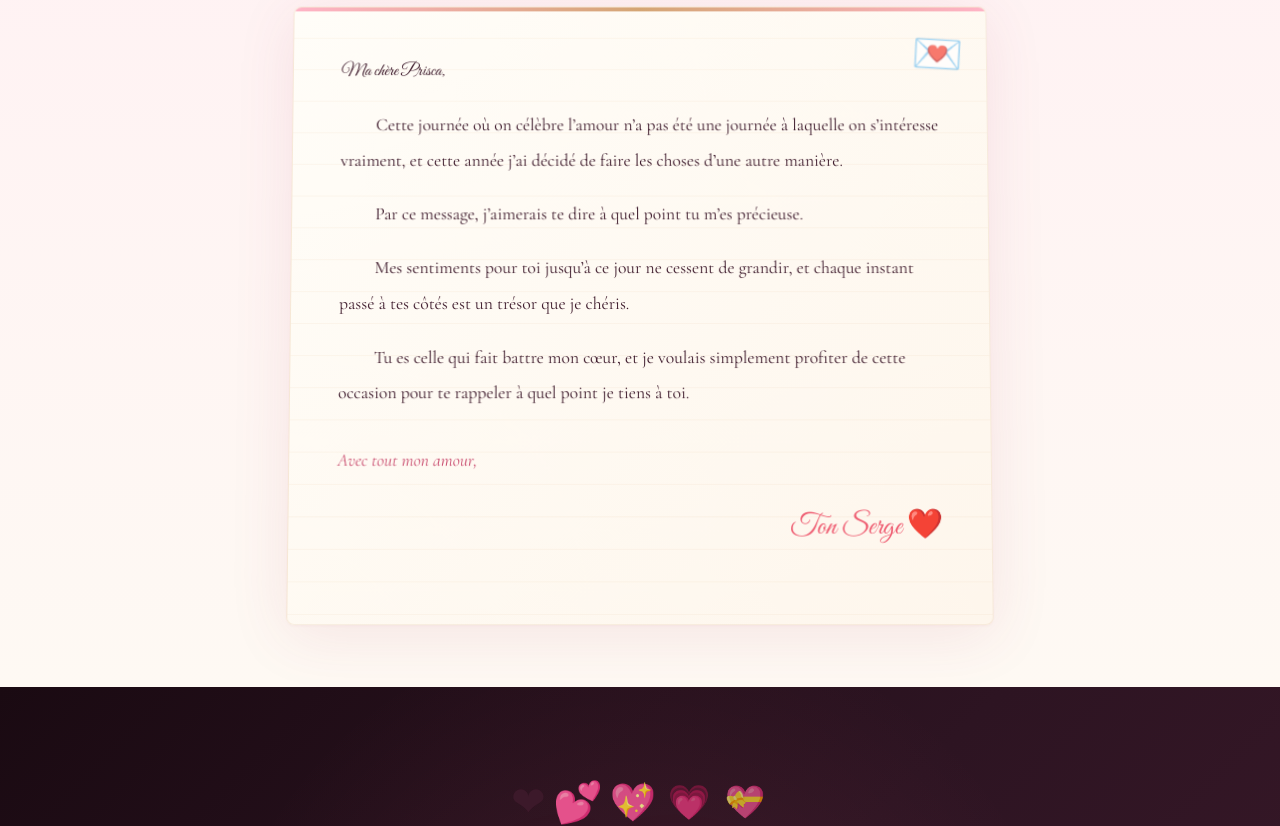
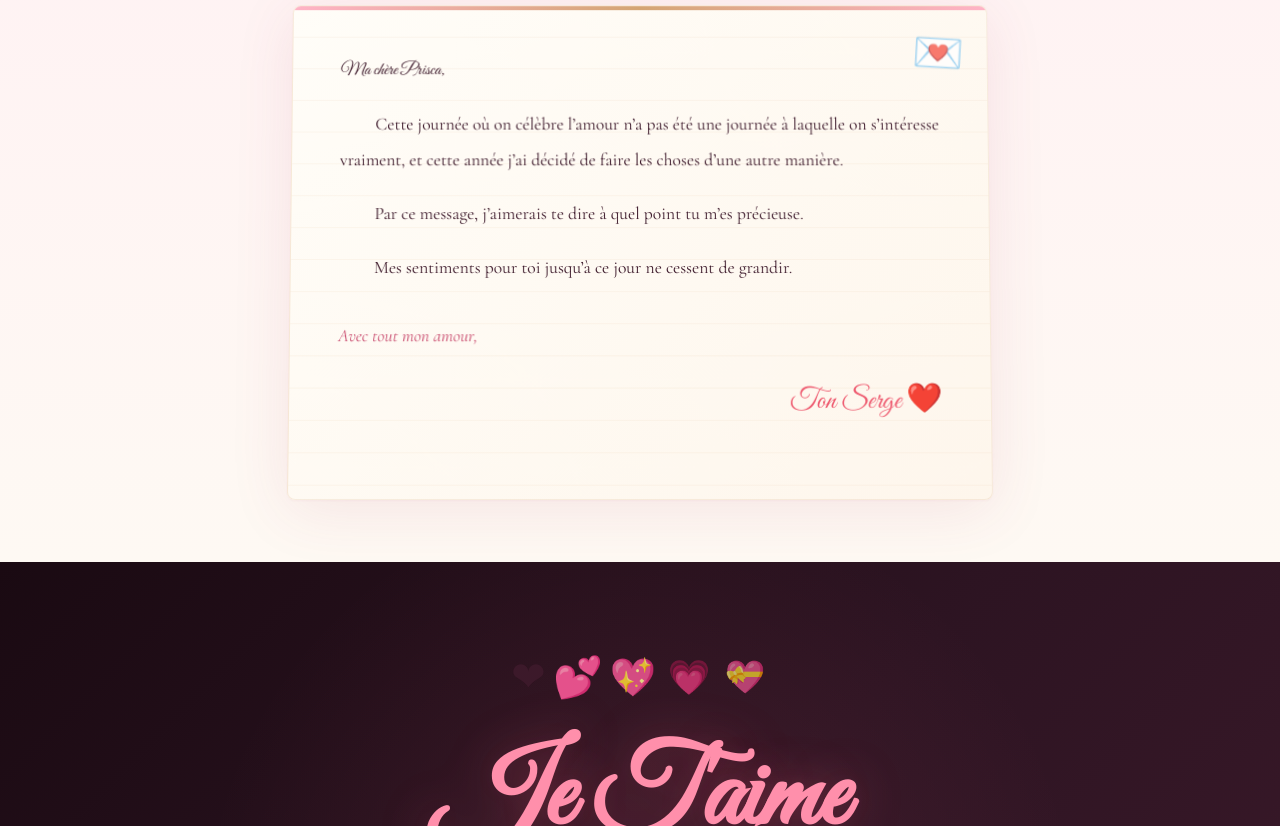
Before and after one commit to ROBCARED/Saint-valentin, a plain HTML site: page index.html in a window 1280 px wide. Shown: the part 4952-5778 px from the top of the page. Drawn offline with nearby package versions, Linux system fonts and the light colour scheme; a web font is replaced by a local one.

Commit message:
Correction lettre Prisca

```diff
--- a/index.html
+++ b/index.html
@@ -215,10 +215,7 @@
                     <p>Cette journée où on célèbre l’amour n’a pas été une journée à laquelle on s’intéresse vraiment,
                         et cette année j’ai décidé de faire les choses d’une autre manière.</p>
                     <p>Par ce message, j’aimerais te dire à quel point tu m’es précieuse.</p>
-                    <p>Mes sentiments pour toi jusqu’à ce jour ne cessent de grandir, et chaque instant passé à tes
-                        côtés est un trésor que je chéris.</p>
-                    <p>Tu es celle qui fait battre mon cœur, et je voulais simplement profiter de cette occasion pour te
-                        rappeler à quel point je tiens à toi.</p>
+                    <p>Mes sentiments pour toi jusqu’à ce jour ne cessent de grandir.</p>
                     <p class="letter-closing">Avec tout mon amour,</p>
                     <p class="letter-signature">Ton Serge ❤️</p>
                 </div>
```
